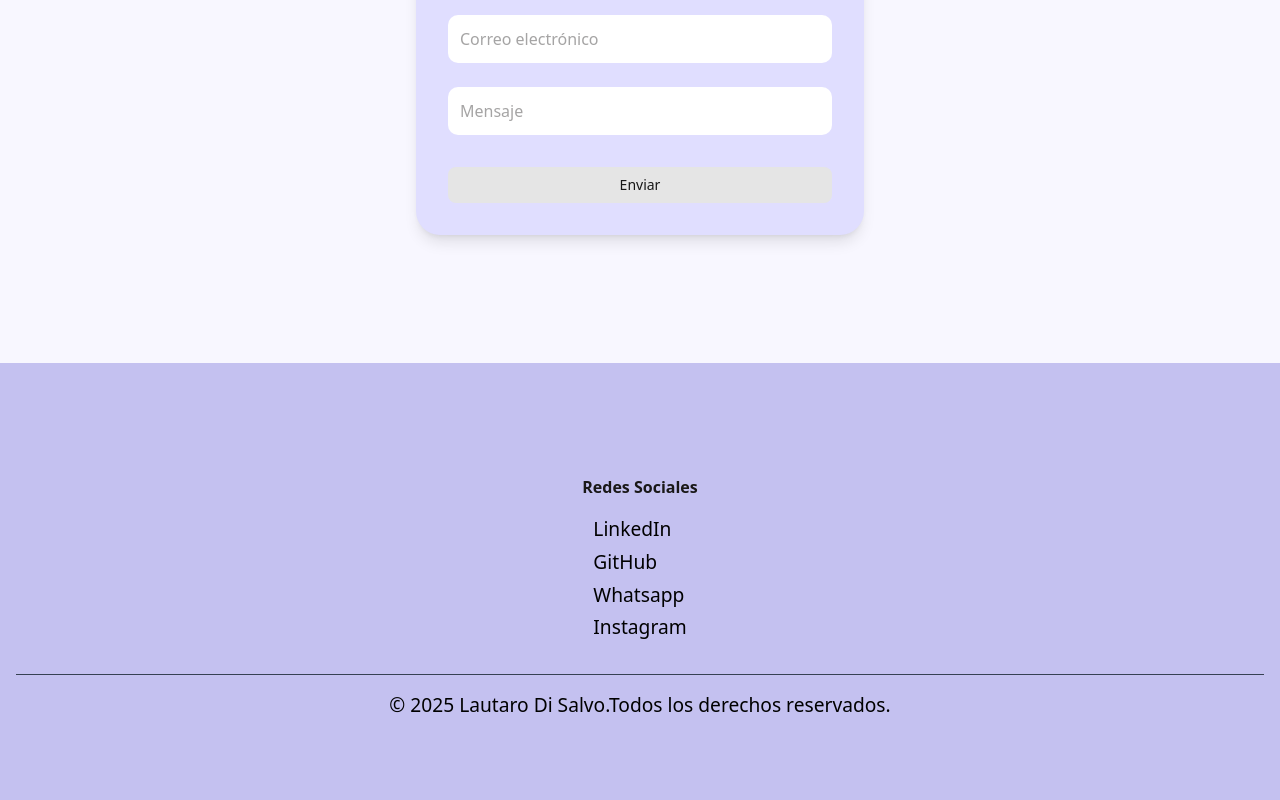
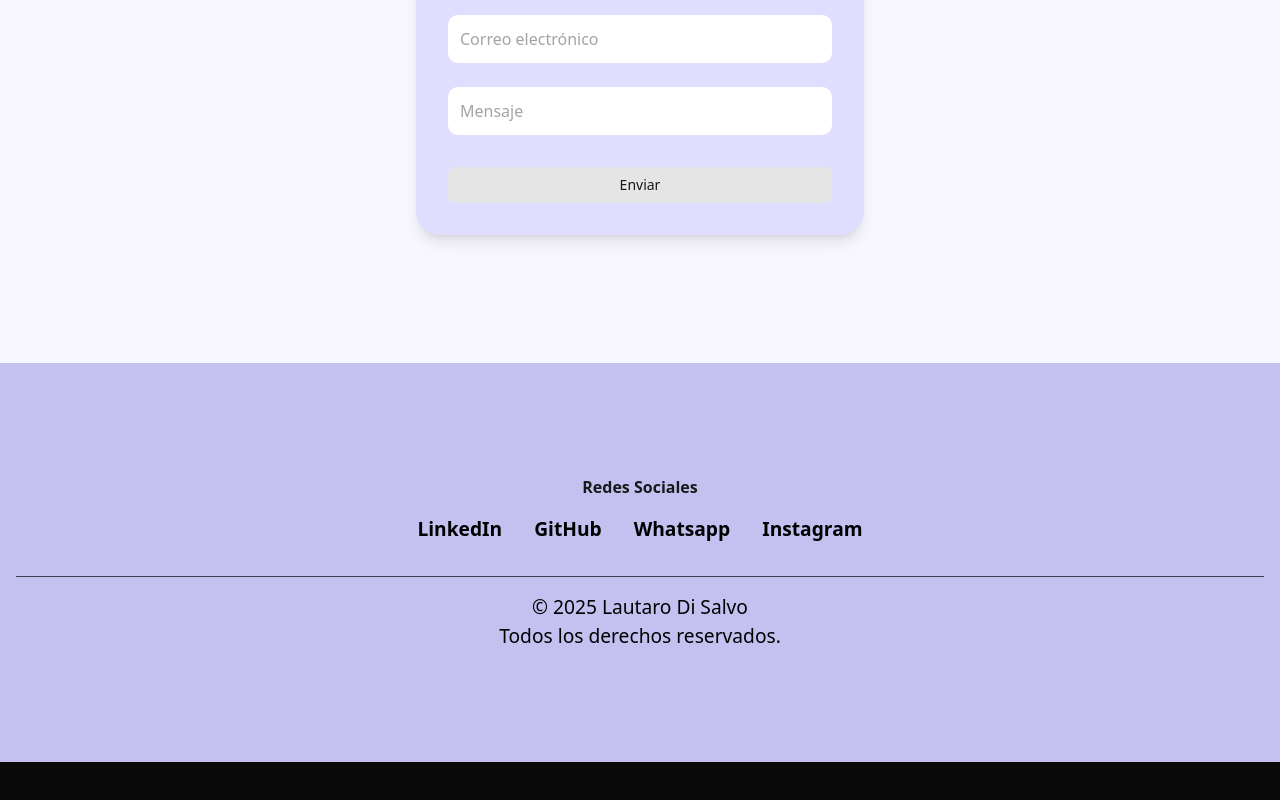
Before and after one commit to lautaroDSwebdev/panel-servicios, a Next.js app: page / in a window 1280 px wide. Shown: the part 3864-4664 px from the top of the page. After the commit the page ends 4626 px from the top, so only its background shows below. Built offline with nearby package versions, Linux system fonts and the light colour scheme.

Commit message:
fix: footer

```diff
--- a/src/app/Footer.tsx
+++ b/src/app/Footer.tsx
@@ -17,9 +17,10 @@ export const Footer = () => {
         {/* Columna derecha: redes sociales */}
         <div className="flex-1 flex flex-col gap-2 items-center">
           <h4 className="font-bold mb-2 text-[#fffafa] dark:text-[#1a1818]">Redes Sociales</h4>
-          <div className="flex flex-col gap-1">
+          <div className="flex flex-col md:flex-row gap-1 md:gap-[2rem]">
             {socialLinks.map((e) => (
-              <a key={e.id} className="text-[#ffffff] dark:text-[#000] text-[1.2rem]" href={e.href} target="_blank">
+              <a key={e.id} className="text-[#ffffff] hover:text-[#8a8989]
+               dark:text-[#000] dark:hover:text-[#fff] text-[1.2rem] font-bold" href={e.href} target="_blank">
                 {e.label}
               </a>
             ))}
@@ -28,9 +29,9 @@ export const Footer = () => {
         </div>
       </div>
       <div className="border-t border-gray-700 mt-8 pt-4 text-center  text-[#ffffff] dark:text-[#000] text-[1.2rem]">
-        &copy; {new Date().getFullYear()} Lautaro Di Salvo.
-        <br className="sm:hidden" />
-        Todos los derechos
+        &copy; {new Date().getFullYear()} Lautaro Di Salvo
+        <br className="" />
+          Todos los derechos
         reservados.
       </div>
     </footer>
```
